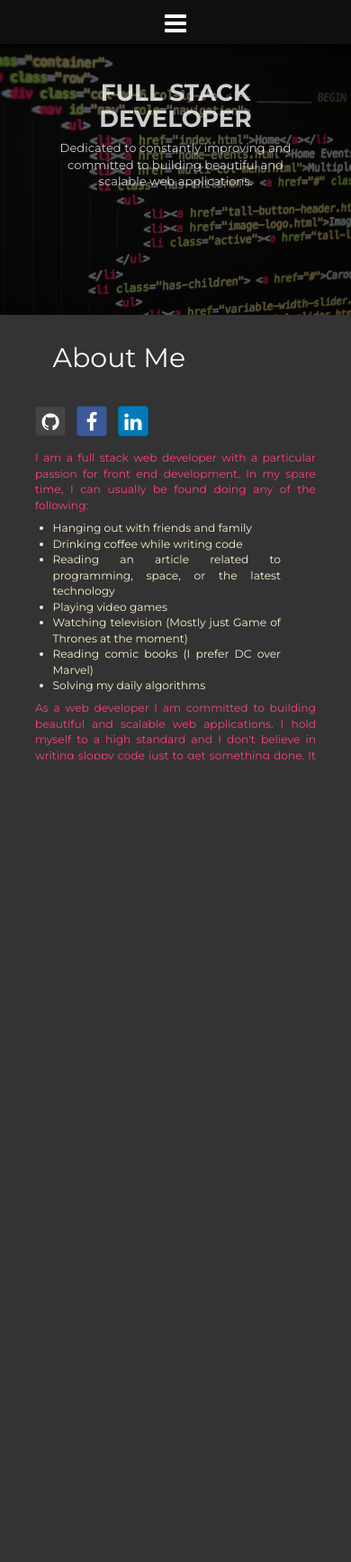
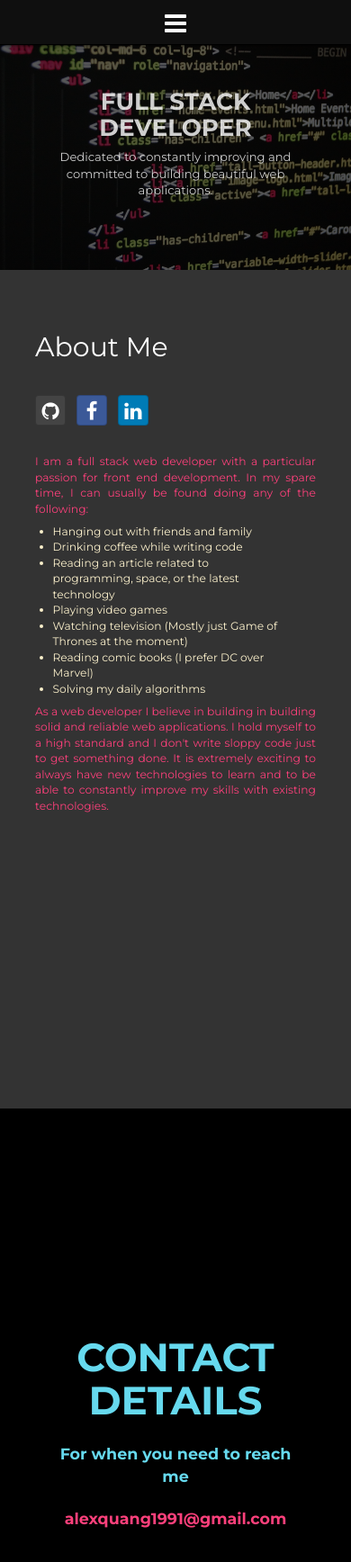
Before and after one commit to aquang9124/development-portfolio, a website: page client/index.html in a window 390 px wide. Shown: the top 1736 px of the page at 90% size. Before the commit the page ends 1688 px from the top, so only its background shows below. Drawn offline with nearby package versions, Linux system fonts and the light colour scheme; some packages are replaced by stand-ins of ours.

Commit message:
home page should be good now

```diff
--- a/client/content/scss/styles.scss
+++ b/client/content/scss/styles.scss
@@ -14,7 +14,8 @@ html, body {
 }
 
 body {
-	overflow: hidden;
+	background: black;
+	overflow: auto;
 }
 
 // Navigation menu stylings
@@ -24,9 +25,9 @@ nav {
 	background: #333;
 	box-shadow: 3px 2px 4px -2px black;
 	border-bottom: 1px solid black;
-	position: relative;
+	position: fixed;
 	padding: 0 em(25);
-	z-index: 999;
+	z-index: 9999;
 	text-transform: uppercase;
 
 	> ul {
@@ -98,9 +99,9 @@ nav {
 // Main content stylings
 main {
 	display: block;
-	height: calc(100% - 50px);
+	height: 100%;
 	width: 100%;
-	overflow: auto;
+	margin-bottom: em(100);
 }
 
 // Class stylings
@@ -119,10 +120,6 @@ main {
 }
 
 // When the screen is not in mobile view, header is not limited.
-.content-wrapper {
-	width: 100%;
-	height: 100%;
-
 header {
 	height: 100%;
 	width: 100%;
@@ -161,6 +158,9 @@ main {
 		}
 	}
 }
+.content-wrapper {
+	width: 100%;
+	height: 100%;
 
 	// Main content takes up 100% of screen
 	// When you scroll down the header completely
@@ -168,15 +168,14 @@ main {
 	.main-content {
 		width: 100%;
 		height: 100%;
-		padding: em(40) 0;
+		padding-top: em(90);
 		background: #333;
 		color: white;
-		text-align: justify;
 
 		.social-icons-wrapper {
 			width: 70%;
 			margin: 0 auto;
-			margin-bottom: em(20);
+			margin-bottom: em(40);
 
 			.social-links {
 				margin-right: em(10);
@@ -188,6 +187,7 @@ main {
 			width: 70%;
 			margin: em(10) auto;
 			color: #FC407B;
+			text-align: justify;
 
 		}
 
@@ -207,12 +207,50 @@ main {
 }
 
 // footer stylings
-footer {
+#footer {
 	position: relative;
 	clear: both;
 	width: 100%;
 	height: 100%;
-	color: white;
+	background: black;
+	color: #66D9EE;
+	padding-top: 10%;
+	text-align: center;
+
+	.footer-content {
+		position: absolute;
+		top: 30%;
+		left: 0;
+		right: 0;
+		margin: 0 auto;
+		#footer-heading {
+			text-transform: uppercase;
+			font-weight: 700;
+			width: 70%;
+			margin: 0 auto;
+			font-size: em(50);
+		}
+
+		p {
+			@extend #footer-heading;
+			margin: em(20) auto;
+			text-transform: none;
+			font-size: em(20);
+
+			a {
+				color: #FC407B;;
+				text-decoration: none;
+
+				&:visited, &:hover, &:link, &:active {
+					text-decoration: none;
+				}
+
+				&:hover {
+					color: darken(#fc407b, 10%);
+				}
+			}
+		}
+	}
 }
 
 // Media Queries
@@ -317,15 +355,20 @@ footer {
 				color: #FCF1CC;
 			}
 
+			h2 {
+				width: 80%;
 			}
 
-		// The header will be double the height of the fully-expanded dropdown menu.
+		}
+	}
+
 	header {
 		height: 300px;
-			background-position: center center;
-			background-attachment: initial;
+		position: relative;
 
 		.header-content {
+			position: absolute;
+			top: 20%;
 
 			.title-heading {
 				font-size: em(30);
@@ -346,4 +389,3 @@ footer {
 		}
 	}
 }
-}
--- a/client/index.html
+++ b/client/index.html
@@ -28,10 +28,20 @@
 				<li ui-sref-active="active" ng-class="{ 'inactive' : vm.currentUrl('/tech') === false, 'mobile-display' : vm.mobileScreen == true }"><a ui-sref="tech">Technology</a></li>
 			</ul>
 		</nav>
+		<header>
+			<div class="header-content">
+				<h1 class="title-heading">Full Stack Developer</h1>
+				<p class="intro-heading">Dedicated to constantly improving and committed to building beautiful web applications.</p>
+			</div>
+		</header>
 		<main ui-view role="main">
 		</main>
-		<footer ng-controller="footerCtrl as vm" role="footer">
-
+		<footer ng-controller="footerCtrl as vm" id="footer" role="footer">
+			<div class="footer-content">
+				<h2 id="footer-heading">Contact Details</h2>
+				<p>For when you need to reach me</p>
+				<p><a href="mailto:alexquang1991@gmail.com">alexquang1991@gmail.com</a></p>
+			</div>
 		</footer>
 	</div>
 
--- a/client/partials/home.html
+++ b/client/partials/home.html
@@ -1,10 +1,4 @@
 <div class="content-wrapper">
-	<header>
-		<div class="header-content">
-			<h1 class="title-heading">Full Stack Developer</h1>
-			<p class="intro-heading">Dedicated to constantly improving and committed to building beautiful and scalable web applications.</p>
-		</div>
-	</header>
 	<section class="main-content">
 		<h2>About Me</h2>
 		<div class="social-icons-wrapper">
@@ -22,6 +16,6 @@
 			<li>Reading comic books (I prefer DC over Marvel)</li>
 			<li>Solving my daily algorithms</li>
 		</ul>
-		<p>As a web developer I am committed to building beautiful and scalable web applications. I hold myself to a high standard and I don't believe in writing sloppy code just to get something done. It is extremely exciting to always have new technologies to learn and to be able to constantly improve my skills with existing technologies.</p>
+		<p>As a web developer I believe in building in building solid and reliable web applications. I hold myself to a high standard and I don't write sloppy code just to get something done. It is extremely exciting to always have new technologies to learn and to be able to constantly improve my skills with existing technologies.</p>
 	</section>
 </div>
```
Also changed, not shown: client/content/css/styles.css. Lines whose indentation alone changed are shown as unchanged.
